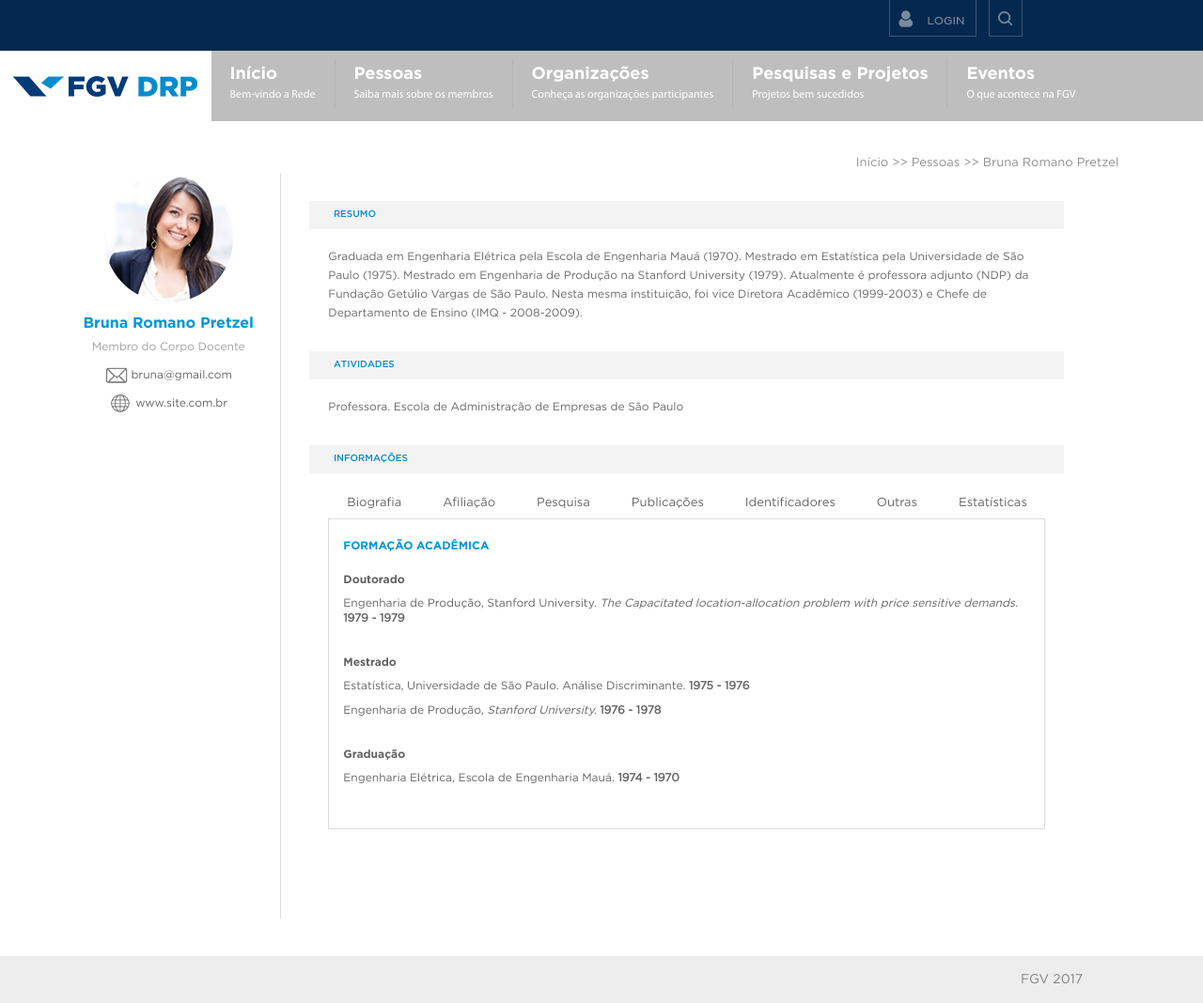
After one commit to junniiorferreira/codebox, a PHP site: page /pessoas-info.php in a window 1280 px wide. The commit adds this page. Shown: the whole page at 94% size. Run offline with PHP 8.4, Linux system fonts and the light colour scheme; style sheets or scripts are compiled from the project's sources.

Commit message:
quinto-dia

```diff
--- /dev/null
+++ b/assets/css/pessoas-info.css
@@ -0,0 +1,179 @@
+.pessoas-info {
+  width: 90%;
+  margin-left: auto;
+  margin-right: auto; }
+  .pessoas-info .breacumb {
+    display: none; }
+  .pessoas-info .pessoas-info-title {
+    font-size: 16px;
+    color: #078bcd;
+    font-family: 'gothambold';
+    line-height: 36px;
+    width: 100%;
+    border-top: 1px solid #e4e4e4;
+    padding-left: 5vw; }
+  .pessoas-info .pessoas-info-container {
+    padding-top: 20px;
+    display: inline; }
+    .pessoas-info .pessoas-info-container .pessoas-info-box-header .bio-box {
+      margin-left: auto;
+      margin-right: auto;
+      width: 100%;
+      text-align: center; }
+      .pessoas-info .pessoas-info-container .pessoas-info-box-header .bio-box .bio-email {
+        display: block;
+        margin-left: auto;
+        margin-right: auto;
+        padding-top: 10px; }
+        .pessoas-info .pessoas-info-container .pessoas-info-box-header .bio-box .bio-email span {
+          font-family: 'GothamBook';
+          font-size: 12px;
+          line-height: 16px;
+          color: #636363; }
+      .pessoas-info .pessoas-info-container .pessoas-info-box-header .bio-box .bio-site {
+        display: block;
+        margin-left: auto;
+        margin-right: auto;
+        padding-top: 10px;
+        padding-bottom: 20px; }
+        .pessoas-info .pessoas-info-container .pessoas-info-box-header .bio-box .bio-site span {
+          font-family: 'GothamBook';
+          font-size: 12px;
+          line-height: 16px;
+          color: #636363; }
+      .pessoas-info .pessoas-info-container .pessoas-info-box-header .bio-box .bio-name {
+        font-family: 'gothambold';
+        font-size: 16px;
+        color: #0096d6;
+        padding-top: 10px; }
+      .pessoas-info .pessoas-info-container .pessoas-info-box-header .bio-box .bio-status {
+        font-family: 'GothamBook';
+        font-size: 12px;
+        color: #9f9f9f;
+        padding-top: 5px; }
+    .pessoas-info .pessoas-info-container .pessoas-info-box-content .pessoas-info-box {
+      padding-top: 0;
+      padding: 30px;
+      padding-bottom: 0; }
+      .pessoas-info .pessoas-info-container .pessoas-info-box-content .pessoas-info-box:last-child {
+        padding-bottom: 75px; }
+      .pessoas-info .pessoas-info-container .pessoas-info-box-content .pessoas-info-box .pessoas-info-box-title {
+        font-family: 'gothamregular';
+        font-size: 10px;
+        line-height: 30px;
+        color: #078bcd;
+        text-transform: uppercase;
+        background: #f3f3f3;
+        padding-left: 5vw; }
+      .pessoas-info .pessoas-info-container .pessoas-info-box-content .pessoas-info-box .ui-tabs {
+        padding-top: 20px; }
+        .pessoas-info .pessoas-info-container .pessoas-info-box-content .pessoas-info-box .ui-tabs .ui-tabs-nav {
+          display: inline; }
+          .pessoas-info .pessoas-info-container .pessoas-info-box-content .pessoas-info-box .ui-tabs .ui-tabs-nav .ui-tabs-tab {
+            display: inline-block; }
+            .pessoas-info .pessoas-info-container .pessoas-info-box-content .pessoas-info-box .ui-tabs .ui-tabs-nav .ui-tabs-tab .ui-tabs-anchor {
+              font-family: 'GothamBook';
+              font-size: 12px;
+              line-height: 20px;
+              color: #636363;
+              padding-right: 8px;
+              border-right: 1px solid #d1d1d1;
+              margin-left: 8px; }
+              .pessoas-info .pessoas-info-container .pessoas-info-box-content .pessoas-info-box .ui-tabs .ui-tabs-nav .ui-tabs-tab .ui-tabs-anchor:active {
+                font-family: 'gothamregular'; }
+        .pessoas-info .pessoas-info-container .pessoas-info-box-content .pessoas-info-box .ui-tabs .ui-tabs-panel {
+          margin-top: 20px; }
+          .pessoas-info .pessoas-info-container .pessoas-info-box-content .pessoas-info-box .ui-tabs .ui-tabs-panel .tab-title {
+            font-family: 'gothambold';
+            font-size: 12px;
+            line-height: 16px;
+            color: #0096d6;
+            text-transform: uppercase; }
+          .pessoas-info .pessoas-info-container .pessoas-info-box-content .pessoas-info-box .ui-tabs .ui-tabs-panel .list-box {
+            padding-top: 20px; }
+            .pessoas-info .pessoas-info-container .pessoas-info-box-content .pessoas-info-box .ui-tabs .ui-tabs-panel .list-box .item-list {
+              padding-bottom: 30px; }
+              .pessoas-info .pessoas-info-container .pessoas-info-box-content .pessoas-info-box .ui-tabs .ui-tabs-panel .list-box .item-list .item-title {
+                font-family: 'gothambold';
+                font-size: 12px;
+                line-height: 16px;
+                color: #636363; }
+              .pessoas-info .pessoas-info-container .pessoas-info-box-content .pessoas-info-box .ui-tabs .ui-tabs-panel .list-box .item-list .item-content {
+                font-family: 'GothamBook';
+                font-size: 12px;
+                line-height: 16px;
+                color: #636363;
+                padding-top: 10px; }
+      .pessoas-info .pessoas-info-container .pessoas-info-box-content .pessoas-info-box .pessoas-info-list {
+        width: 90%;
+        margin-left: auto;
+        margin-right: auto; }
+        .pessoas-info .pessoas-info-container .pessoas-info-box-content .pessoas-info-box .pessoas-info-list .pessoas-info-result {
+          list-style: none; }
+          .pessoas-info .pessoas-info-container .pessoas-info-box-content .pessoas-info-box .pessoas-info-list .pessoas-info-result:first-child {
+            padding-top: 20px; }
+          .pessoas-info .pessoas-info-container .pessoas-info-box-content .pessoas-info-box .pessoas-info-list .pessoas-info-result .result-info {
+            font-family: 'GothamBook';
+            font-size: 12px;
+            line-height: 15px;
+            color: #686868; }
+          .pessoas-info .pessoas-info-container .pessoas-info-box-content .pessoas-info-box .pessoas-info-list .pessoas-info-result .result-label {
+            font-family: 'GothamBook';
+            font-size: 10px;
+            line-height: 56px;
+            color: #8a8a8a; }
+
+@media screen and (min-width: 1200px) {
+  .page .pessoas-info {
+    padding-top: 110px; }
+    .page .pessoas-info .breacumb {
+      font-family: 'GothamBook';
+      font-size: 13px;
+      line-height: 20px;
+      color: #8e8e8e;
+      text-align: right;
+      display: block;
+      padding-right: 2vw; }
+    .page .pessoas-info .pessoas-info-title {
+      display: none; }
+    .page .pessoas-info .pessoas-info-container .pessoas-info-box-header {
+      width: 20%;
+      display: inline-grid;
+      vertical-align: top; }
+    .page .pessoas-info .pessoas-info-container .pessoas-info-box-content {
+      width: 75%;
+      display: inline-block;
+      border-left: 1px solid #dddddd;
+      margin-bottom: 40px; }
+      .page .pessoas-info .pessoas-info-container .pessoas-info-box-content .pessoas-info-box .ui-tabs {
+        padding: 20px; }
+        .page .pessoas-info .pessoas-info-container .pessoas-info-box-content .pessoas-info-box .ui-tabs .ui-tabs-nav {
+          position: absolute; }
+          .page .pessoas-info .pessoas-info-container .pessoas-info-box-content .pessoas-info-box .ui-tabs .ui-tabs-nav .ui-tabs-tab .ui-tabs-anchor {
+            font-size: 13px;
+            line-height: 16px;
+            border-right: none;
+            margin-left: 0;
+            padding-right: 0;
+            padding: 10px 20px; }
+            .page .pessoas-info .pessoas-info-container .pessoas-info-box-content .pessoas-info-box .ui-tabs .ui-tabs-nav .ui-tabs-tab .ui-tabs-anchor:focus {
+              outline: none;
+              outline-offset: 0;
+              border: 1px solid #dcdcdc;
+              border-bottom: 1px solid #ffffff; }
+        .page .pessoas-info .pessoas-info-container .pessoas-info-box-content .pessoas-info-box .ui-tabs .ui-tabs-panel {
+          margin-top: 28px;
+          padding: 15px;
+          padding-top: 0;
+          border: 1px solid #dcdcdc; }
+          .page .pessoas-info .pessoas-info-container .pessoas-info-box-content .pessoas-info-box .ui-tabs .ui-tabs-panel .tab-title {
+            padding-top: 20px; }
+      .page .pessoas-info .pessoas-info-container .pessoas-info-box-content .pessoas-info-box .pessoas-info-box-title {
+        padding-left: 2vw; }
+      .page .pessoas-info .pessoas-info-container .pessoas-info-box-content .pessoas-info-box .pessoas-info-list {
+        width: 95%; }
+        .page .pessoas-info .pessoas-info-container .pessoas-info-box-content .pessoas-info-box .pessoas-info-list .pessoas-info-result .result-info {
+          font-size: 12px;
+          line-height: 20px; }
+        .page .pessoas-info .pessoas-info-container .pessoas-info-box-content .pessoas-info-box .pessoas-info-list .pessoas-info-result .result-label {
+          font-size: 12px; } }
--- a/assets/js/main.js
+++ b/assets/js/main.js
@@ -20,4 +20,7 @@ $(function(){
 	$(".btn-login").click(function(){
 		$('[data-remodal-id=login]').remodal();
 	});
+	$( "#tabs" ).tabs({
+		collapsible: true
+	});
 });
--- /dev/null
+++ b/assets/sass/pessoas-info.scss
@@ -0,0 +1,242 @@
+.pessoas-info{
+    width: 90%;
+    margin-left: auto;
+    margin-right: auto;
+    .breacumb{
+    	display: none;
+    }
+	.pessoas-info-title {
+	    font-size: 16px;
+	    color: #078bcd;
+	    font-family: 'gothambold';
+	    line-height: 36px;
+	    width: 100%;
+	    border-top: 1px solid #e4e4e4;
+	    padding-left: 5vw;
+	}
+	.pessoas-info-container{
+	    padding-top: 20px;
+	    display: inline;
+	    .pessoas-info-box-header{
+		    .bio-box{
+			    margin-left: auto;
+			    margin-right: auto;
+			    width: 100%;
+			    text-align: center;
+				.bio-email{
+				    display: block;
+				    margin-left: auto;
+				    margin-right: auto;
+					padding-top: 10px;
+					span{
+						font-family: 'GothamBook';
+					    font-size: 12px;
+					    line-height: 16px;
+					    color: #636363;
+					}
+				}
+				.bio-site{
+				    display: block;
+				    margin-left: auto;
+				    margin-right: auto;
+				    padding-top: 10px;
+			        padding-bottom: 20px;
+					span{
+						font-family: 'GothamBook';
+					    font-size: 12px;
+					    line-height: 16px;
+					    color: #636363;
+					}
+				}
+				.bio-name {
+					font-family: 'gothambold';
+				    font-size: 16px;
+				    color: #0096d6;
+				    padding-top: 10px;
+				}
+				.bio-status {
+					font-family: 'GothamBook';
+				    font-size: 12px;
+				    color: #9f9f9f;
+				    padding-top: 5px;
+				}
+		    }
+	    }
+	    .pessoas-info-box-content{
+			.pessoas-info-box{
+				padding-top: 0;
+				padding: 30px;
+    			padding-bottom: 0;
+				&:last-child{
+					padding-bottom: 75px;
+				}
+				.pessoas-info-box-title {
+					font-family: 'gothamregular';
+					font-size: 10px;
+					line-height: 30px;
+					color: #078bcd;
+					text-transform: uppercase;
+					background: #f3f3f3;
+					padding-left: 5vw;
+				}
+				.ui-tabs{
+					padding-top: 20px;
+					.ui-tabs-nav{
+					    display: inline;
+					    .ui-tabs-tab{
+					    	display: inline-block;
+							.ui-tabs-anchor {
+								font-family: 'GothamBook';
+							    font-size: 12px;
+							    line-height: 20px;
+							    color: #636363;
+							    padding-right: 8px;
+							    border-right: 1px solid #d1d1d1;
+							    margin-left: 8px;
+							    &:active{
+							    	font-family: 'gothamregular';
+							    }
+							}
+					    }
+					}
+					.ui-tabs-panel {
+					    margin-top: 20px;
+					    .tab-title{
+					    	font-family: 'gothambold';
+						    font-size: 12px;
+						    line-height: 16px;
+						    color: #0096d6;
+						    text-transform: uppercase;
+					    }
+					    .list-box{
+					        padding-top: 20px;
+						    .item-list{
+						    	padding-bottom: 30px;
+						    	.item-title{
+						    		font-family: 'gothambold';
+									font-size: 12px;
+									line-height: 16px;
+									color: #636363;
+						    	}
+								.item-content {
+									font-family: 'GothamBook';
+								    font-size: 12px;
+								    line-height: 16px;
+								    color: #636363;
+								    padding-top: 10px;
+								}
+						    }
+					    }
+					}
+				}
+				.pessoas-info-list{
+					width: 90%;
+					margin-left: auto;
+					margin-right: auto;
+					.pessoas-info-result{
+						list-style: none;
+						&:first-child{
+							padding-top: 20px;
+						}
+						.result-info {
+							font-family: 'GothamBook';
+						    font-size: 12px;
+						    line-height: 15px;
+						    color: #686868;
+						}
+						.result-label {
+							font-family: 'GothamBook';
+						    font-size: 10px;
+						    line-height: 56px;
+						    color: #8a8a8a;
+						}
+					}
+				}
+			}
+	    }
+	}
+}
+@media screen and (min-width:1200px) {
+	.page{
+		.pessoas-info {
+		    padding-top: 110px;
+		    .breacumb {
+				font-family: 'GothamBook';
+				font-size: 13px;
+				line-height: 20px;
+				color: #8e8e8e;
+				text-align: right;
+				display: block;
+			    padding-right: 2vw;
+			}
+			.pessoas-info-title{
+				display: none;
+			}
+			.pessoas-info-container{
+			    .pessoas-info-box-header{
+					width: 20%;
+					display: inline-grid;
+					vertical-align: top;
+				}
+			    .pessoas-info-box-content{
+					width: 75%;
+					display: inline-block;
+					border-left: 1px solid #dddddd;
+					margin-bottom: 40px;
+					.pessoas-info-box{
+						.ui-tabs{
+						    padding: 20px;
+							.ui-tabs-nav{
+								position: absolute;
+								.ui-tabs-tab{
+									.ui-tabs-anchor{
+									    font-size: 13px;
+									    line-height: 16px;
+									    border-right: none;
+									    margin-left: 0;
+									    padding-right: 0;
+									    padding: 10px 20px;
+									    &:focus{
+										    outline: none;
+										    outline-offset: 0;
+										    border: 1px solid #dcdcdc;
+										    border-bottom: 1px solid #ffffff;
+									    }
+									}
+								}
+							}
+							.ui-tabs-panel{
+							    margin-top: 28px;
+							    padding: 15px;
+							    padding-top: 0;
+							    border: 1px solid #dcdcdc;
+							    .tab-title{
+    								padding-top: 20px;
+							    }
+							}
+						}
+						.pessoas-info-box-title{
+							padding-left: 2vw;
+						}
+						.pessoas-info-list{
+	    					width: 95%;
+	    					.pessoas-info-result{
+								.result-info{
+								    font-size: 12px;
+								    line-height: 20px;
+								}
+								.result-label{
+									font-size: 12px;
+								}
+	    					}
+						}
+					}
+				}
+			}
+		}
+	}
+}
+@media screen and (min-width:1360px) and (max-width: 1400px) {}
+@media screen and (min-width:1400px) and (max-width: 1599px) {}
+@media screen and (min-width:1600px) and (max-width: 1919px) {}
+@media screen and (min-width:1920px) {}
--- a/header-home.php
+++ b/header-home.php
@@ -12,6 +12,7 @@
 	<link rel="stylesheet" type="text/css" href="assets/css/header.css">
 	<link rel="stylesheet" type="text/css" href="assets/css/search.css">
 	<link rel="stylesheet" type="text/css" href="assets/css/pessoas.css">
+	<link rel="stylesheet" type="text/css" href="assets/css/pessoas-info.css">
 	<link rel="stylesheet" type="text/css" href="assets/css/eventos.css">
 	<link rel="stylesheet" type="text/css" href="assets/css/organizacoes.css">
 	<link rel="stylesheet" type="text/css" href="assets/css/footer.css">
--- a/header.php
+++ b/header.php
@@ -12,6 +12,7 @@
 	<link rel="stylesheet" type="text/css" href="assets/css/header.css">
 	<link rel="stylesheet" type="text/css" href="assets/css/search.css">
 	<link rel="stylesheet" type="text/css" href="assets/css/pessoas.css">
+	<link rel="stylesheet" type="text/css" href="assets/css/pessoas-info.css">
 	<link rel="stylesheet" type="text/css" href="assets/css/pesquisas.css">
 	<link rel="stylesheet" type="text/css" href="assets/css/eventos.css">
 	<link rel="stylesheet" type="text/css" href="assets/css/organizacoes.css">
--- /dev/null
+++ b/pessoas-info.php
@@ -0,0 +1,92 @@
+<?php include('header.php') ?>
+	<div class="pessoas-info">
+		<p class="breacumb">Início >> Pessoas >> Bruna Romano Pretzel</p>
+		<p class="pessoas-info-title">Pessoas</p>
+		<div class="pessoas-info-container">
+			<div class="pessoas-info-box-header">
+				<div class="bio-box">
+					<img src="assets/images/bio-cover.png">
+					<p class="bio-name">Bruna Romano Pretzel</p>
+					<p class="bio-status">Membro do Corpo Docente</p>
+					<div class="bio-email">
+						<img src="assets/images/ico-mail.png">
+						<span>bruna@gmail.com</span>
+					</div>
+					<div class="bio-site">
+						<img src="assets/images/ico-site.png">
+						<span>www.site.com.br</span>
+					</div>
+				</div>
+			</div>
+			<div class="pessoas-info-box-content">
+				<div class="pessoas-info-box">
+					<p class="pessoas-info-box-title">Resumo</p>
+					<ul class="pessoas-info-list">
+						<li class="pessoas-info-result">
+							<p class="result-info">Graduada em Engenharia Elétrica pela Escola de Engenharia Mauá (1970). Mestrado em Estatística pela Universidade de São Paulo (1975). Mestrado em Engenharia de Produção na Stanford University (1979). Atualmente é professora adjunto (NDP) da Fundação Getúlio Vargas de São Paulo. Nesta mesma instituição, foi vice Diretora Acadêmico (1999-2003) e Chefe de Departamento de Ensino (IMQ - 2008-2009).</p>
+						</li>
+					</ul>
+				</div>
+				<div class="pessoas-info-box">
+					<p class="pessoas-info-box-title">Atividades</p>
+					<ul class="pessoas-info-list">
+						<li class="pessoas-info-result">
+							<p class="result-info">Professora. Escola de Administração de Empresas de São Paulo</p>
+						</li>
+					</ul>
+				</div>
+				<div class="pessoas-info-box">
+					<p class="pessoas-info-box-title">Informações</p>
+					<div id="tabs">
+						<ul class="tab-list">
+							<li><a href="#tabs-1">Biografia</a></li>
+							<li><a href="#tabs-2">Afiliação</a></li>
+							<li><a href="#tabs-3">Pesquisa</a></li>
+							<li><a href="#tabs-4">Publicações</a></li>
+							<li><a href="#tabs-5">Identificadores</a></li>
+							<li><a href="#tabs-6">Outras</a></li>
+							<li><a href="#tabs-7">Estatísticas</a></li>
+						</ul>
+						<div id="tabs-1">
+							<p class="tab-title">Formação Acadêmica</p>
+							<ul class="list-box">
+								<li class="item-list">
+									<p class="item-title">Doutorado</p>
+									<p class="item-content">Engenharia de Produção, Stanford University. <i>The Capacitated location-allocation problem with price sensitive demands.</i> <b>1979 - 1979</b></p>
+								</li>
+								<li class="item-list">
+									<p class="item-title">Mestrado</p>
+									<p class="item-content">Estatística, Universidade de São Paulo. Análise Discriminante. <b>1975 - 1976</b></p>
+									<p class="item-content">Engenharia de Produção, <i>Stanford University.</i> <b>1976 - 1978</b></p>
+								</li>
+								<li class="item-list">
+									<p class="item-title">Graduação</p>
+									<p class="item-content">Engenharia Elétrica, Escola de Engenharia Mauá. <b>1974 - 1970</b></p>
+								</li>
+							</ul>
+						</div>
+						<div id="tabs-2">
+							<p>Lourem Ipsum.</p>
+						</div>
+						<div id="tabs-3">
+							<p>Lourem Ipsum.</p>
+						</div>
+						<div id="tabs-4">
+							<p>Lourem Ipsum.</p>
+						</div>
+						<div id="tabs-5">
+							<p>Lourem Ipsum.</p>
+						</div>
+						<div id="tabs-6">
+							<p>Lourem Ipsum.</p>
+						</div>
+						<div id="tabs-7">
+							<p>Lourem Ipsum.</p>
+						</div>
+					</div>
+				</div>
+			</div>
+		</div>
+	</div>
+</div> <!-- end .page -->
+<?php include('footer.php') ?>
```
Also changed, not shown: assets/css/eventos-info.css (added, +69 -0 lines), assets/images/bio-cover.png (added), assets/images/ico-mail.png (added), assets/images/ico-site.png (added).
